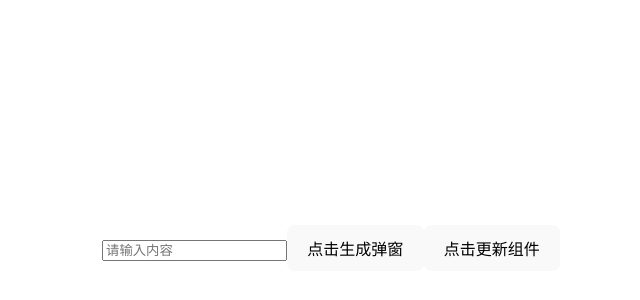
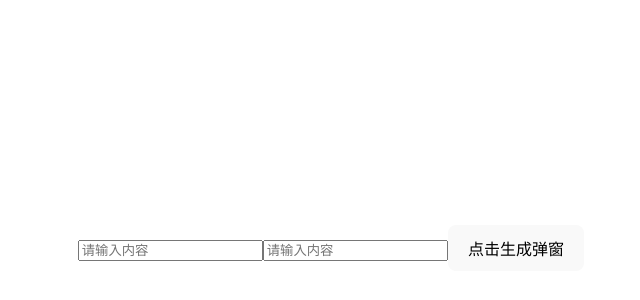
Before and after one commit to kunlunrepo/react-simple, a React (Vite) app: page / in a window 1280 px wide. Shown: the part 152-452 px from the top of the page, without its empty margins (309-949 px from the left). Built offline with nearby package versions, Linux system fonts and the light colour scheme.

Commit message:
ref的createRef用法

```diff
--- a/src/App.jsx
+++ b/src/App.jsx
@@ -6,26 +6,15 @@ import React from "react";
 
 class App extends React.Component {
 
-    state = {
-        xd: true
-    }
+    // 创建容器
+    inputRef = React.createRef();
+    inputRef2 = React.createRef(); // 不要过度使用ref
 
     popClick = () => {
-        // console.log(document.getElementsByTagName('input')[0].value);
-
-        // const { inputRef} = this.refs;
-        // console.log(inputRef.value)
-
-        console.log(this.inputRef.value)
+        console.log(this)
+        console.log(this.inputRef.current.value)
+        console.log(this.inputRef2.current.value)
     }
-
-    handleClick = () => {
-        this.setState({
-            xd: !this.state.xd
-        })
-    }
-
-    refFun = (e) => ((this.inputRef = e), console.log("ref执行了"))
 
     /**
      * 渲染
@@ -36,9 +25,9 @@ class App extends React.Component {
                 {/*<input type="text" placeholder="请输入内容" ref={
                     (e) => ((this.inputRef = e), console.log("ref执行了"))
                 }/>*/}
-                <input type="text" placeholder="请输入内容" ref={this.refFun}/>
+                <input type="text" placeholder="请输入内容" ref={this.inputRef}/>
+                <input type="text" placeholder="请输入内容" ref={this.inputRef2}/>
                 <button onClick={this.popClick}>点击生成弹窗</button>
-                <button onClick={this.handleClick}>点击更新组件</button>
             </>
         )
     }
```
